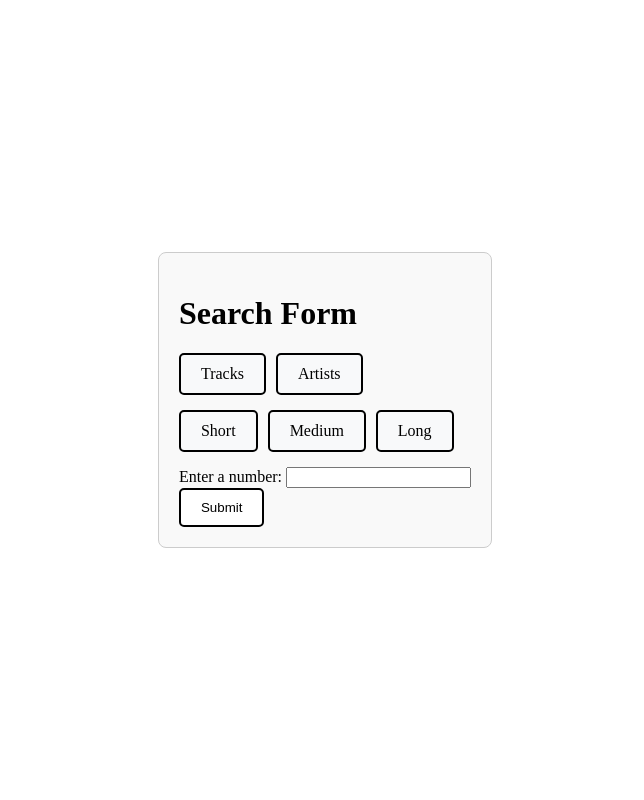
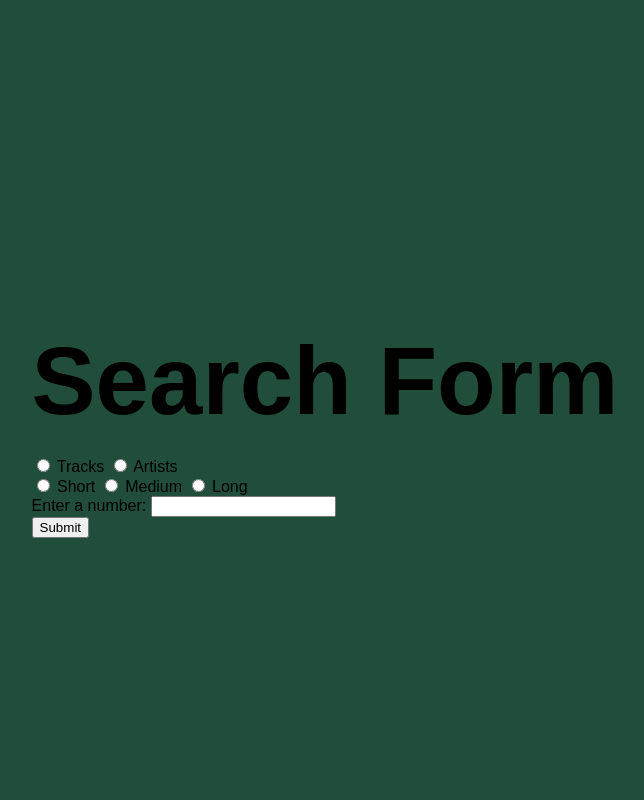
Before and after one commit to averelli/spotify-stats, a Flask app: page / in a window 1280 px wide. Shown: the whole page, without its empty margins (315-959 px from the left). Run offline with Flask 3, Linux system fonts and the light colour scheme.

Commit message:
Minor style changes

```diff
--- a/web/static/home.css
+++ b/web/static/home.css
@@ -1,70 +1,40 @@
-/* Flexbox centering */
 body, html {
+    margin: 0;
+    padding: 0;
+    width: 100%;
     height: 100%;
-    margin: 0;
+    display: flex;
+    justify-content: center;
+    align-items: center;
+    background-color: #204e3a; /* Solid color background */
+    font-family: Arial, sans-serif;
 }
 
-.form-container {
-    display: flex;
-    justify-content: center; /* Center horizontally */
-    align-items: center;     /* Center vertically */
-    height: 100vh;           /* Full viewport height */
+.home-container {
+    text-align: center;
+    color: #ecf0f1; /* Light text color for contrast */
 }
 
-form {
-    max-width: 400px;
-    margin: 0 auto;
-    padding: 20px;
-    border: 1px solid #ccc;
-    border-radius: 8px;
-    background-color: #f9f9f9;
+h1 {
+    font-size: 6em; /* Giant text */
+    margin-bottom: 20px;
 }
 
-.button-group {
+.nav-row {
     display: flex;
-    gap: 10px;
-    margin-bottom: 15px;
+    justify-content: center;
+    gap: 20px;
+    border-top: 1px solid #ccc;
 }
 
-/* Hide radio buttons */
-.button-group input[type="radio"] {
-    display: none;
+.nav-button {
+    padding: 15px 5px;
+    font-size: 1.2em;
+    color: #ecf0f1;
+    text-decoration: none;
+    transition: background-color 0.3s ease;
 }
 
-/* Style the labels as buttons */
-.button-group label {
-    padding: 10px 20px;
-    border: 2px solid black;
-    border-radius: 5px;
-    background-color: #f8f9fa;
-    color: black;
-    cursor: pointer;
-    transition: background-color 0.3s, color 0.3s;
+.nav-button:hover {
+    border-bottom: 1px solid #ccc;
 }
-
-/* Highlight label when the radio button is selected */
-.button-group input[type="radio"]:checked + label {
-    background-color: black;
-    color: #fff;
-}
-
-/* Add hover effect */
-.button-group label:hover {
-    background-color: #e2e6ea;
-}
-
-/* Optional: Style the submit button */
-button[type="submit"] {
-    padding: 10px 20px;
-    background-color: #fff;
-    border: 2px solid black;
-    border-radius: 5px;
-    color: black;
-    cursor: pointer;
-    transition: background-color 0.3s;
-}
-
-button[type="submit"]:hover {
-    background-color: black;
-    color: #fff
-}
```
Also changed, not shown: web/static/charts.css (+19 -0 lines).
